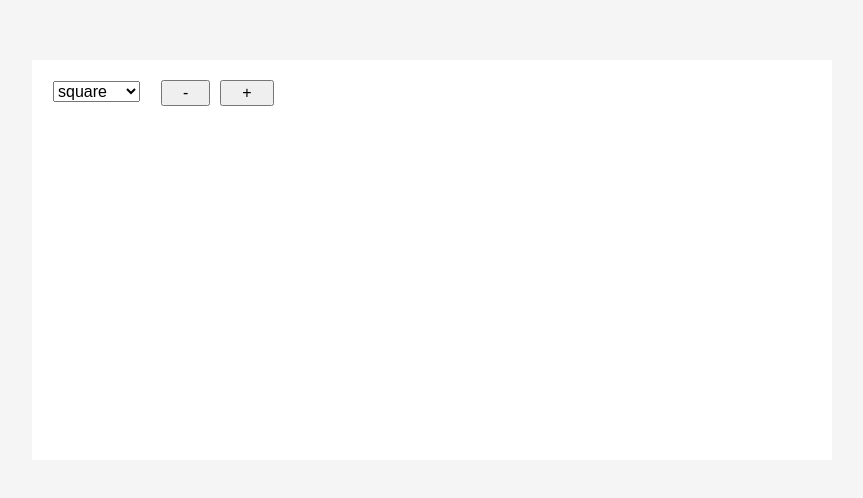
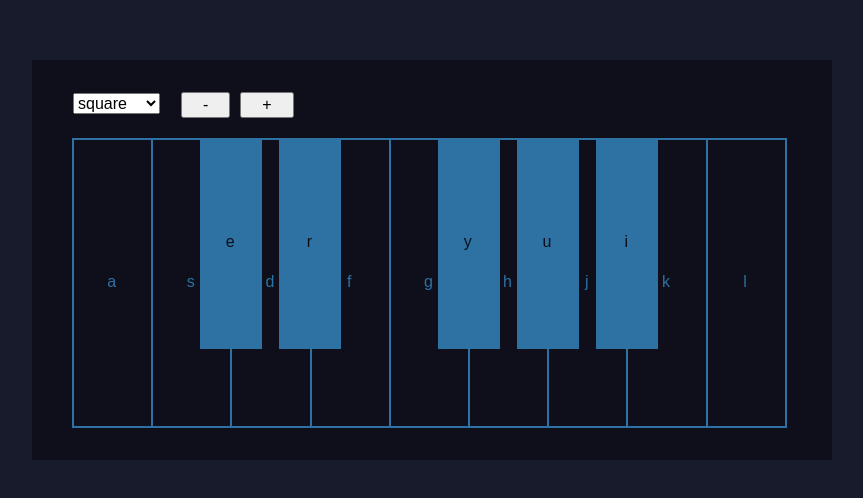
Before and after one commit to yennlou/chip-cake, a Preact app: page / in a window 1280 px wide. Shown: the part 140-638 px from the top of the page, without its empty margins (208-1071 px from the left). Built offline with nearby package versions, Linux system fonts and the light colour scheme.

Commit message:
draw a piano

```diff
--- a/src/App.tsx
+++ b/src/App.tsx
@@ -10,7 +10,10 @@ import configReducer, {
   decreaseOctave
 } from './reducers/config'
 import { playTone, stopTone, getKeyList, key2freq } from './piano'
+
 import ConfigSection from './components/ConfigSection'
+import PianoSection from './components/PianoSection'
+
 import './styles/main.scss'
 
 const App = () => {
@@ -69,6 +72,7 @@ const App = () => {
           config={configState}
           dispatch={configDispatch}
         ></ConfigSection>
+        <PianoSection></PianoSection>
       </div>
     </div>
   )
--- /dev/null
+++ b/src/components/PianoSection.tsx
@@ -0,0 +1,23 @@
+import { h } from 'preact'
+
+const minorKeys = ['e', 'r', 'y', 'u', 'i']
+const majorKeys = ['a', 's', 'd', 'f', 'g', 'h', 'j', 'k', 'l']
+
+const PianoSection = () => {
+  return (
+    <div className="piano">
+      <div className="piano__minor">
+        {minorKeys.map((k) => (
+          <button className="piano__minor-key">{k}</button>
+        ))}
+      </div>
+      <div className="piano__major">
+        {majorKeys.map((k) => (
+          <button className="piano__major-key">{k}</button>
+        ))}
+      </div>
+    </div>
+  )
+}
+
+export default PianoSection
--- /dev/null
+++ b/src/styles/config.scss
@@ -0,0 +1,22 @@
+.config {
+  ul {
+    display: flex;
+  }
+
+  ul > li + li {
+    margin-left: 20px;
+  }
+
+  &__select-wave {
+    padding: 1px;
+  }
+
+  &__control-octave {
+    & > button + button {
+      margin-left: 10px;
+    }
+    button {
+      padding: 2px 20px;
+    }
+  }
+}
--- a/src/styles/global.scss
+++ b/src/styles/global.scss
@@ -38,12 +38,13 @@ img {
   width: 100vw;
   align-items: center;
   justify-content: center;
-  background: #f5f5f5;
+  background: #181b2c;
 }
 
 #app {
   width: 800px;
   height: 400px;
-  background: white;
-  padding: 20px;
+  background: #0e0f1a;
+  padding: 32px 40px 20px;
+  color: #2d72a3;
 }
--- a/src/styles/main.scss
+++ b/src/styles/main.scss
@@ -1,24 +1,3 @@
 @import './global.scss';
-
-.config {
-  ul {
-    display: flex;
-  }
-
-  ul > li + li {
-    margin-left: 20px;
-  }
-
-  &__select-wave {
-    padding: 1px;
-  }
-
-  &__control-octave {
-    & > button + button {
-      margin-left: 10px;
-    }
-    button {
-      padding: 2px 20px;
-    }
-  }
-}
+@import './config.scss';
+@import './piano.scss';
--- /dev/null
+++ b/src/styles/piano.scss
@@ -0,0 +1,60 @@
+.piano {
+  position: relative;
+  height: 100%;
+  padding: 20px 0px;
+  &__major {
+    width: 100%;
+    height: calc(100% - 20px);
+  }
+
+  &__minor {
+    position: absolute;
+    height: 100%;
+    width: 100%;
+  }
+
+  &__major-key {
+    height: 100%;
+    width: 11%;
+    color: inherit;
+    box-shadow: 2px 0 0 0 #2d72a3, 0 2px 0 0 #2d72a3, 2px 2px 0 0 #2d72a3,
+      2px 0 0 0 #2d72a3 inset, 0 2px 0 0 #2d72a3 inset;
+    background: transparent;
+    border: transparent;
+
+    &.active {
+      background: #2d72a3;
+    }
+  }
+
+  &__minor-key {
+    height: 60%;
+    width: 60px;
+    color: #0e0f1a;
+    background: #2d72a3;
+    box-shadow: 2px 0 0 0 #2d72a3, 0 2px 0 0 #2d72a3, 2px 2px 0 0 #2d72a3,
+      2px 0 0 0 #2d72a3 inset, 0 2px 0 0 #2d72a3 inset;
+    border: transparent;
+    position: absolute;
+
+    &:nth-child(1) {
+      left: calc(11% + 6.8%);
+    }
+
+    &:nth-child(2) {
+      left: calc(22% + 6.8%);
+    }
+
+    &:nth-child(3) {
+      left: calc(44% + 6.8%);
+    }
+
+    &:nth-child(4) {
+      left: calc(55% + 6.8%);
+    }
+
+    &:nth-child(5) {
+      left: calc(66% + 6.8%);
+    }
+  }
+}
```
